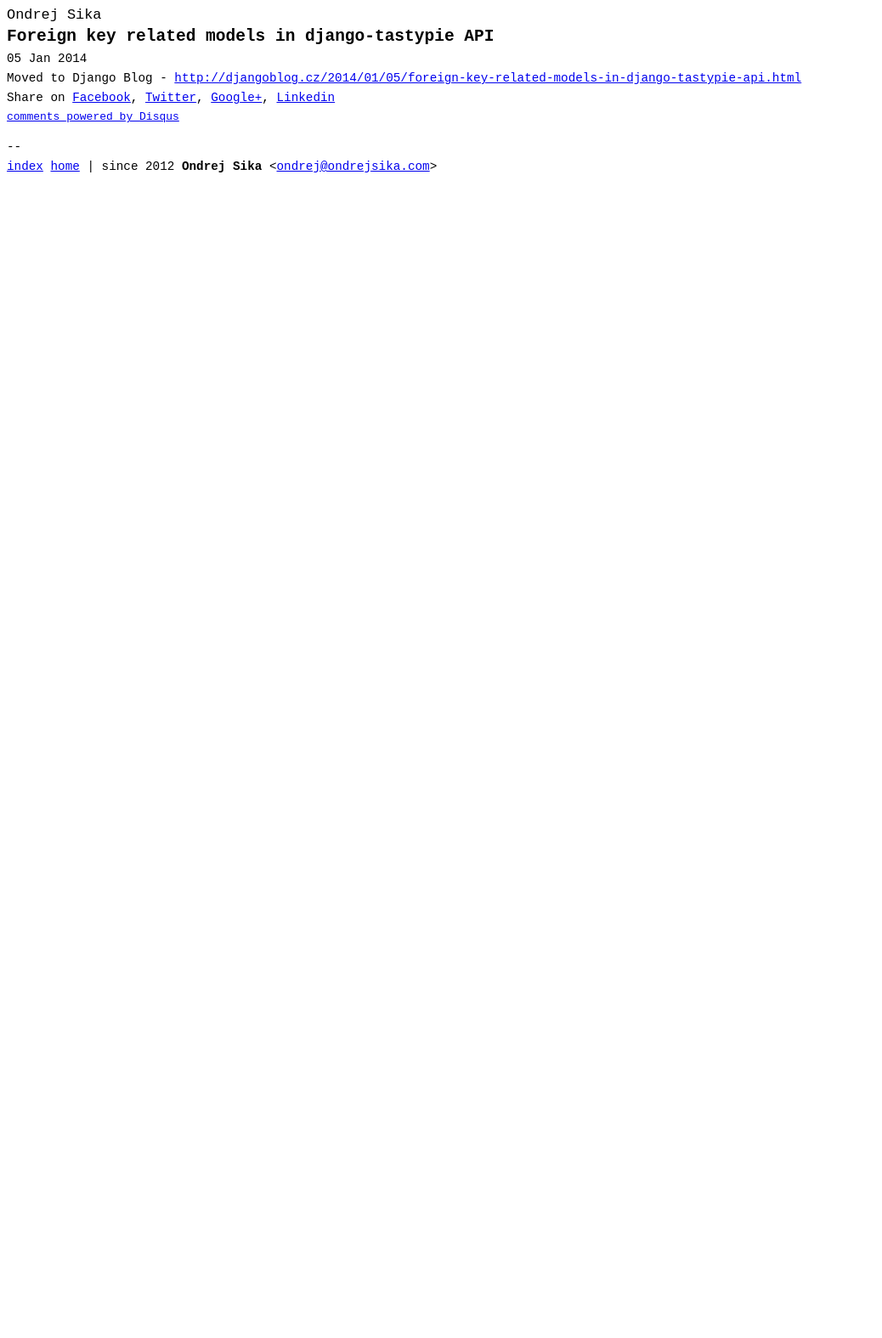
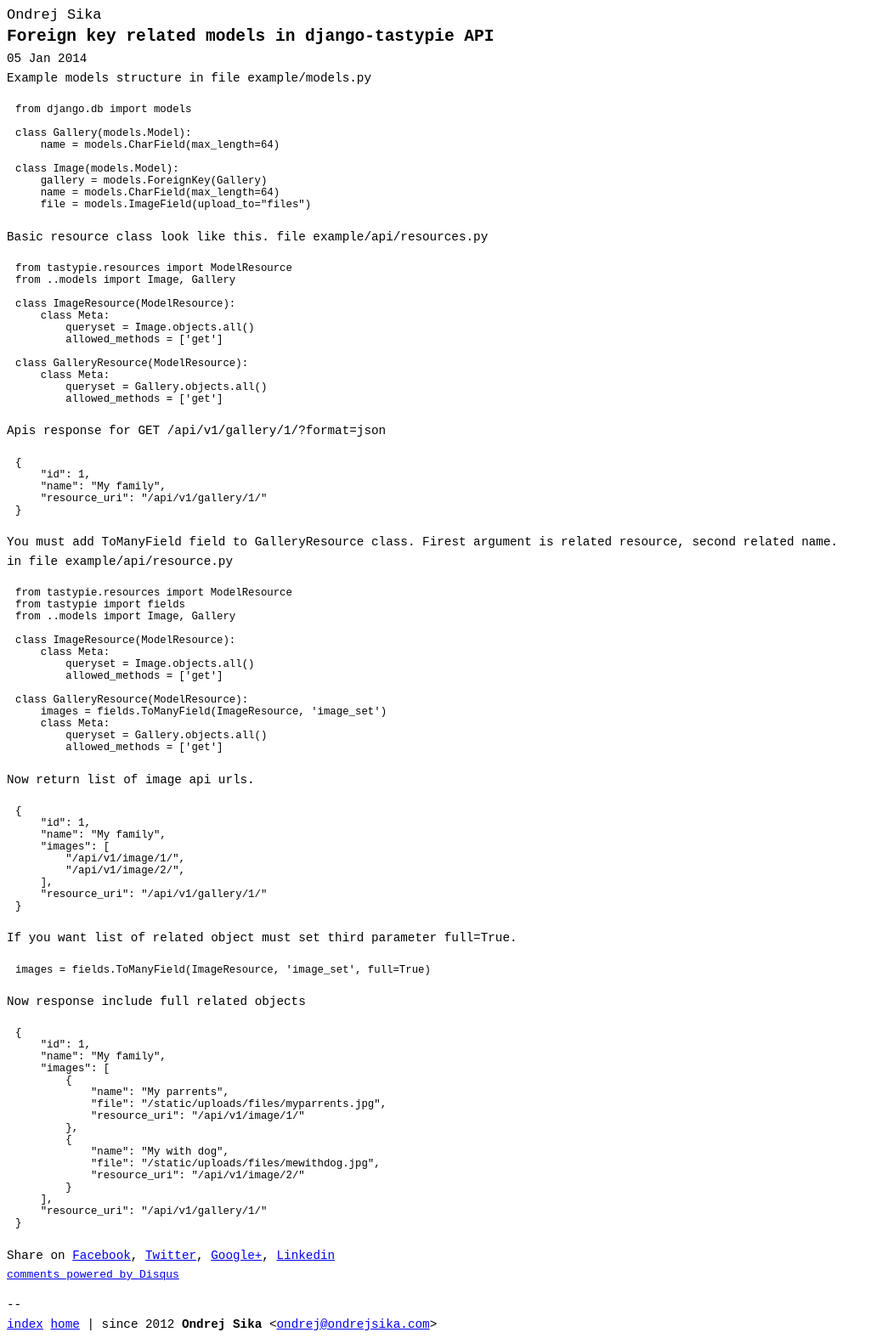
Before and after one commit to ondrejsika/ondrejsika.com, a Jekyll site: the page built from _posts/2014-01-05-foreign-key-related-models-in-django-tastypie-api.md, in a window 1280 px wide. Shown: the whole page at 85% size, without its empty margins (0-1038 px from the left). Built offline with Jekyll 4.4.1, drawn with Linux system fonts in a browser that asks for light colours; Markdown is read by kramdown in place of the engine named in the settings; comment, search, counter and statistics services are not loaded; before the commit the page ends 900 px from its top, so only the background shows below that.

Commit message:
posts - move back post from djangoblog.cz

```diff
--- a/_posts/2014-01-05-foreign-key-related-models-in-django-tastypie-api.md
+++ b/_posts/2014-01-05-foreign-key-related-models-in-django-tastypie-api.md
@@ -7,4 +7,92 @@
 meta_keywords: api, rest, tastypie, django-tastypie, fk, foreignkey, foreign key
 ---
 
-Moved to Django Blog - <http://djangoblog.cz/2014/01/05/foreign-key-related-models-in-django-tastypie-api.html>
+Example models structure in file `example/models.py`
+
+    from django.db import models
+
+    class Gallery(models.Model):
+        name = models.CharField(max_length=64)
+
+    class Image(models.Model):
+        gallery = models.ForeignKey(Gallery)
+        name = models.CharField(max_length=64)
+        file = models.ImageField(upload_to="files")
+
+Basic resource class look like this. file `example/api/resources.py`
+
+    from tastypie.resources import ModelResource
+    from ..models import Image, Gallery
+
+    class ImageResource(ModelResource):
+        class Meta:
+            queryset = Image.objects.all()
+            allowed_methods = ['get']
+
+    class GalleryResource(ModelResource):
+        class Meta:
+            queryset = Gallery.objects.all()
+            allowed_methods = ['get']
+
+Apis response for `GET /api/v1/gallery/1/?format=json`
+
+    {
+        "id": 1,
+        "name": "My family",
+        "resource_uri": "/api/v1/gallery/1/"
+    }
+
+You must add `ToManyField` field to `GalleryResource` class. Firest argument is related resource, second related name.
+
+in file `example/api/resource.py`
+
+    from tastypie.resources import ModelResource
+    from tastypie import fields
+    from ..models import Image, Gallery
+
+    class ImageResource(ModelResource):
+        class Meta:
+            queryset = Image.objects.all()
+            allowed_methods = ['get']
+
+    class GalleryResource(ModelResource):
+        images = fields.ToManyField(ImageResource, 'image_set')
+        class Meta:
+            queryset = Gallery.objects.all()
+            allowed_methods = ['get']
+
+Now return list of image api urls.
+
+    {
+        "id": 1,
+        "name": "My family",
+        "images": [
+            "/api/v1/image/1/",
+            "/api/v1/image/2/",
+        ],
+        "resource_uri": "/api/v1/gallery/1/"
+    }
+
+If you want list of related object must set third parameter `full=True`.
+
+    images = fields.ToManyField(ImageResource, 'image_set', full=True)
+
+Now response include full related objects
+
+    {
+        "id": 1,
+        "name": "My family",
+        "images": [
+            {
+                "name": "My parrents",
+                "file": "/static/uploads/files/myparrents.jpg",
+                "resource_uri": "/api/v1/image/1/"
+            },
+            {
+                "name": "My with dog",
+                "file": "/static/uploads/files/mewithdog.jpg",
+                "resource_uri": "/api/v1/image/2/"
+            }
+        ],
+        "resource_uri": "/api/v1/gallery/1/"
+    }
```
Also changed, not shown: _posts/2014-05-18-my-django-csrf-failure-403-view.md (+30 -1 lines), _posts/2014-10-26-list-display-na-related-model-v-django-admin.md (added, +36 -0 lines), _posts/2014-11-08-vypnuti-disallowed-host-emailu-adminum.md (added, +42 -0 lines), _posts/2014-11-09-ujson-python-error.md (added, +14 -0 lines), _posts/2014-11-13-ukazka-nastaveni-odesilani-mailu-pres-gmail.md (added, +17 -0 lines), _posts/2014-11-16-spusteni-django-wsgi-aplikace-v-twistedu.md (added, +92 -0 lines), _posts/2014-12-23-django-paginator.md (added, +76 -0 lines), _posts/2014-12-23-struktura-importu.md (added, +34 -0 lines), _posts/2014-12-23-struktura-modelu.md (added, +51 -0 lines), _posts/2014-12-31-cache-page-v-zavislosti-na-uzivateli.md (added, +59 -0 lines), _posts/2014-12-31-prihlaseni-uzivatele-bez-hesla.md (added, +17 -0 lines), _posts/2015-01-02-session-messages-aneb-django-session-bezbolestne.md (added, +39 -0 lines), _posts/2015-01-12-muj-styl-url-ohledne-modelu.md (added, +51 -0 lines), _posts/2015-01-22-debug-email-server.md (added, +31 -0 lines), 2 more files.
